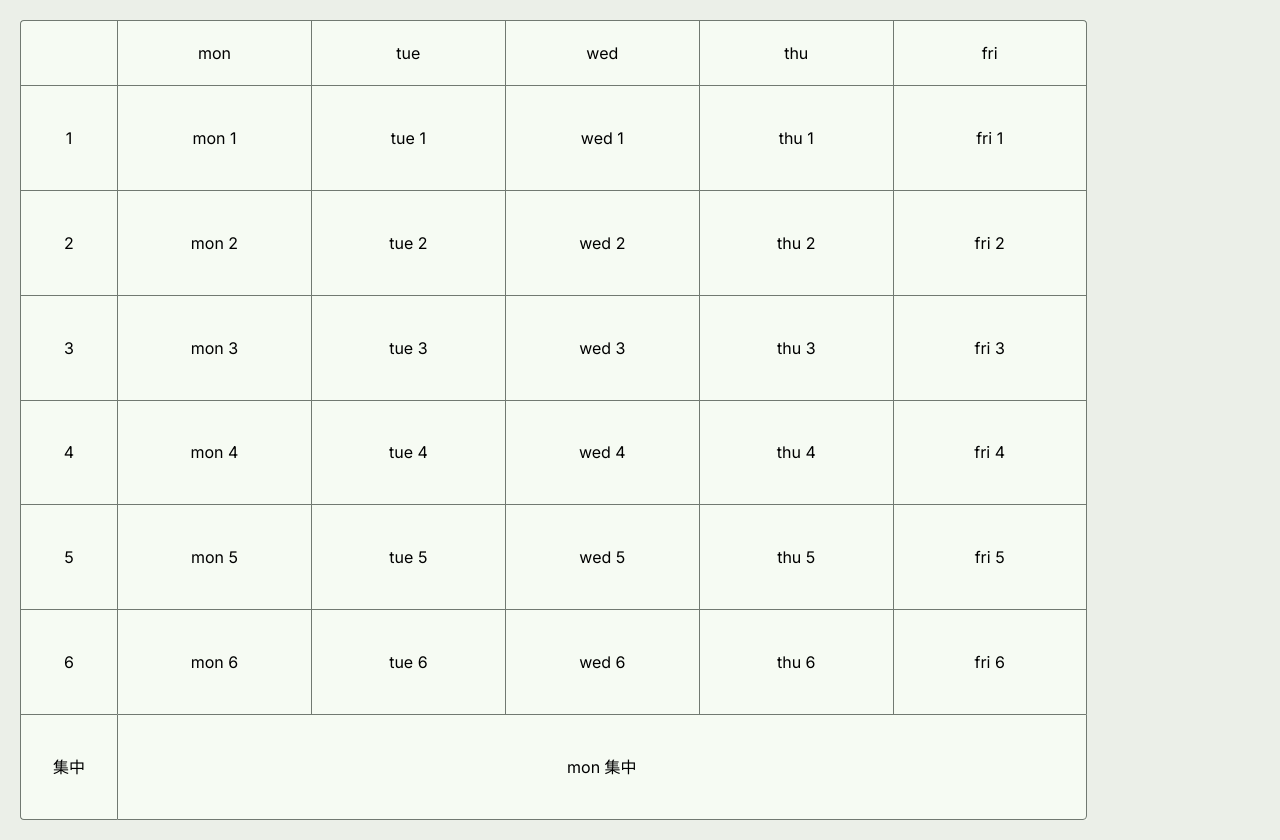
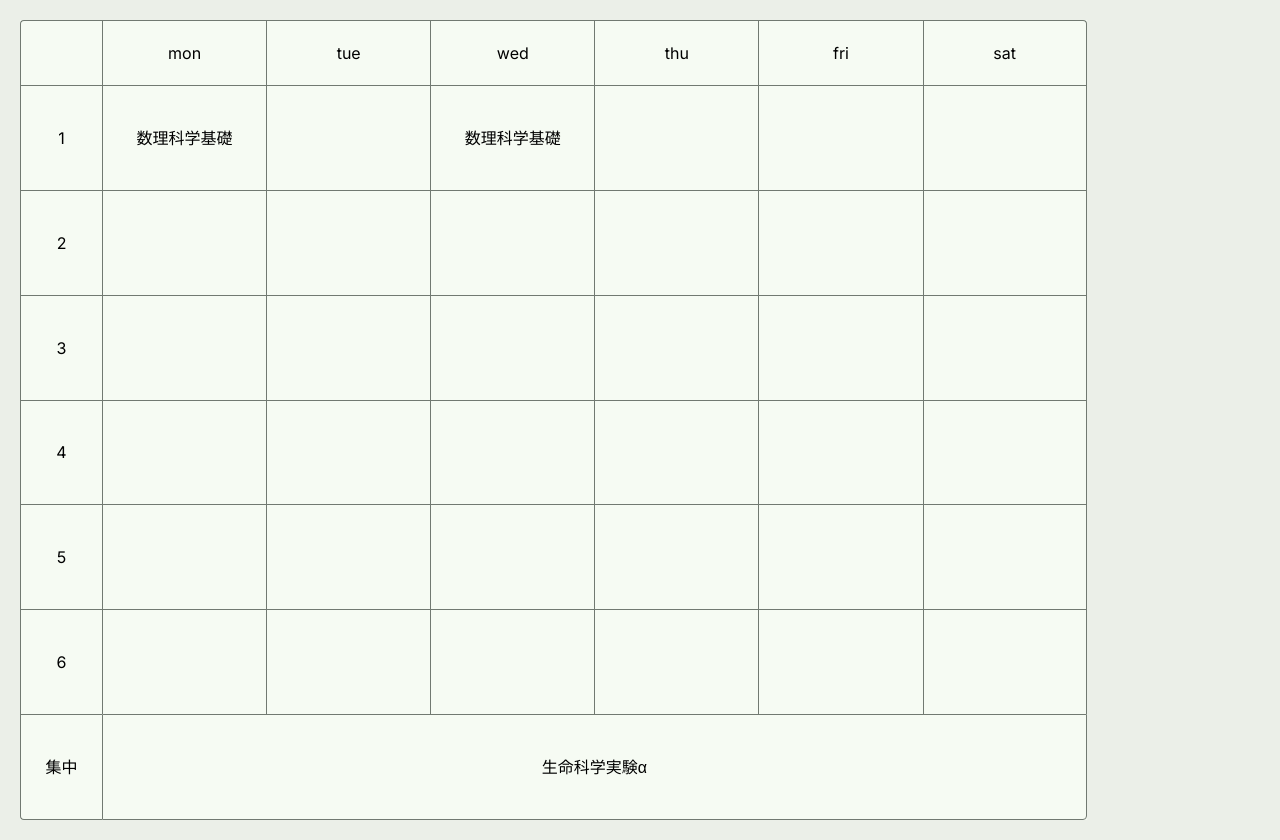
Before and after one commit to ut-code/syllabus-next, a Next.js app: page /components/Sample/Timetable in a window 1280 px wide. Built offline with nearby package versions, Linux system fonts and the light colour scheme.

Commit message:
[add] class name

```diff
--- a/src/app/components/Timetable/index.tsx
+++ b/src/app/components/Timetable/index.tsx
@@ -1,25 +1,40 @@
 "use client";
-import { Day, dayMapping } from "@/app/type";
+import { ClassDataType, Day, DayPeriod } from "@/app/type";
 import {
   ClassSlot,
   DaySlot,
   IntensiveClassSlot,
   PeriodSlot,
-  PosV,
   SlotDiv,
 } from "./slot";
-import { ReactNode } from "react";
+import { ReactNode, useEffect, useState } from "react";
+import { SampleClasses } from "../Sample/ClassModal/SampleClassData";
 
+/**
+ * 土曜日を表示するか否か
+ */
+const hasSaturday = true;
+
+/**
+ * 曜日を取得する
+ * @returns
+ */
 function getDay(): Day[] {
   return hasSaturday
     ? ["mon", "tue", "wed", "thu", "fri", "sat"]
     : ["mon", "tue", "wed", "thu", "fri"];
 }
-const hasSaturday = false;
 
-function slotRow(
-  period: 1 | 2 | 3 | 4 | 5 | 6 | "集中",
-  pos_v: PosV,
+type Period = 1|2|3|4|5|6|"集中";
+
+/**
+ * 各時限、曜日のスロットを作成
+ * @param period 時限
+ * @returns スロットのコレクション
+ */
+function periodSlots(
+  period: Period,
+  classes: ClassDataType[]
 ): ReactNode[] {
   const day = getDay();
   const nodes: ReactNode[] = [];
@@ -28,7 +43,7 @@ function slotRow(
     /* 時限のヘッダー */
     <PeriodSlot
       period={period}
-      pos_v={pos_v}
+      pos_v={"middle"}
       pos_h={"left"}
       key={"period" + period}
     >
@@ -36,14 +51,19 @@ function slotRow(
     </PeriodSlot>,
   );
 
+
   day.map((d) => {
+    const dayPeriod = { day: d, period: period };
+  const foundClass = findClass(classes, dayPeriod);
+  console.log(foundClass);
     nodes.push(
       <ClassSlot
         hasSaturday={hasSaturday}
-        day_period={{ day: d, period: period }}
-        pos_v={pos_v}
+        day_period={dayPeriod}
+        pos_v={"middle"}
         pos_h={d == day[day.length - 1] ? "right" : "center"}
         key={d + period}
+        classes = {foundClass}
       />,
     );
   });
@@ -51,19 +71,68 @@ function slotRow(
   return nodes;
 }
 
+async function loadClass():Promise<ClassDataType[]>{
+  return SampleClasses;
+}
+
+function findClass(classes:ClassDataType[], dayPeriod:DayPeriod){
+  const predicate = (index:number) => {
+    if(dayPeriod.period == "集中"){
+      if(classes[index].dayPeriod == "集中"){
+        return true;
+      }else{
+        return false;
+      }
+    }else{
+      if(classes[index].dayPeriod == "集中"){
+        return false;
+      }
+
+      let found = false;
+      classes[index].dayPeriod.map(dp=>{
+        if(dp.day == dayPeriod.day && dp.period == dayPeriod.period){
+          found = true;
+        }
+      })
+      return found;
+    }
+  }
+
+  const ans:ClassDataType[] = [];
+  for (let index = 0; index < classes.length; index++) {
+    if(predicate(index)){
+      ans.push(classes[index]);
+    }
+  }
+  return ans;
+}
+
 const Timetable: React.FC = () => {
-  const period: (1 | 2 | 3 | 4 | 5 | 6 | "集中")[] = [1, 2, 3, 4, 5, 6];
+
+  const [classes,setClasses] = useState<ClassDataType[]>([]);
+
+  useEffect(()=>{
+    loadClass().then(d=>{
+      setClasses(d);
+    });
+  },[])
+
+  // 時限のコレクション
+  // 集中は除外(この行は他と構造が違うためループに使えない)
+  const period: Period[] = [1, 2, 3, 4, 5, 6];
+
+  // 曜日のコレクション
   const day = getDay();
-  return (
-    <div
-      className={`grid ${hasSaturday ? "grid-cols-13" : "grid-cols-11"} grid-flow-row h-full`}
-    >
-      {/* 左上の空白 */}
-      <SlotDiv pos_v={"top"} pos_h={"left"} />
 
-      {/* 曜日のヘッダー */}
-      {day.map((d) => (
-        <DaySlot
+  // 以降、時間割に表示するスロットを全てこの配列に入れる
+  const slots:ReactNode[] = [];
+
+  // 左上の空白
+  slots.push(<SlotDiv key={"void"} pos_v={"top"} pos_h={"left"} />);
+
+  // 曜日のヘッダー
+  day.map((d) => (
+    slots.push(<DaySlot
       day={d}
       pos_v={"top"}
       pos_h={d == day[day.length - 1] ? "right" : "center"}
@@ -71,24 +140,35 @@ const Timetable: React.FC = () => {
     >
       {period}
     </DaySlot>
-      ))}
+  )))
 
-      {period.map((period) => {
-        return slotRow(period, "middle").map((n) => {
-          return n;
+  // 各時限、
+  period.map((period) => {
+    //各曜日のスロット
+    periodSlots(period, classes).map((n) => {
+      slots.push(n);
     });
-      })}
+  })
 
-      {/* 集中のヘッダー */}
-      <PeriodSlot period={"集中"} pos_v={"bottom"} pos_h={"left"} />
+  /* 集中のヘッダー */
+  slots.push(<PeriodSlot key={"int_head"} period={"集中"} pos_v={"bottom"} pos_h={"left"} />);
 
-      {/* 集中の講義スロット */}
-      <IntensiveClassSlot
+  // 集中講義のスロット
+  const dayPeriod:DayPeriod = { day: "mon", period: "集中" };
+  slots.push(<IntensiveClassSlot
+    key={"int_slot"}
     hasSaturday={hasSaturday}
-        day_period={{ day: "mon", period: "集中" }}
+    day_period={dayPeriod}
     pos_v={"bottom"}
     pos_h={"right"}
-      />
+    classes={findClass(classes, dayPeriod)}
+  />)
+
+  return (
+    <div
+      className={`grid ${hasSaturday ? "grid-cols-13" : "grid-cols-11"} grid-flow-row h-full`}
+    >
+  {slots}
     </div>
   );
 };
--- a/src/app/components/Timetable/slot.tsx
+++ b/src/app/components/Timetable/slot.tsx
@@ -1,4 +1,4 @@
-import { Day, DayPeriod } from "@/app/type";
+import { ClassDataType, Day, DayPeriod } from "@/app/type";
 import React, { ReactNode } from "react";
 import { design } from "./design";
 
@@ -8,6 +8,7 @@ export type PosH = "left" | "center" | "right";
 interface classProps extends props {
   day_period: DayPeriod;
   hasSaturday: boolean;
+  classes: ClassDataType[];
 }
 
 interface dayProps extends props {
@@ -23,6 +24,7 @@ interface props {
   pos_h: PosH;
   children?: ReactNode;
   className?: string;
+  onClick?:()=>void;
 }
 
 export const ClassSlot: React.FC<classProps> = (props: classProps) => {
@@ -31,9 +33,10 @@ export const ClassSlot: React.FC<classProps> = (props: classProps) => {
       pos_v={props.pos_v}
       pos_h={props.pos_h}
       className={`col-span-2 row-span-2 ${props.className}`}
+      onClick={()=>{console.log(props.classes)}}
     >
       <div>
-        {props.day_period.day} {props.day_period.period}
+        {props.classes.length>0?props.classes[0].titleJp:""}
       </div>
     </SlotDiv>
   );
@@ -48,9 +51,9 @@ export const IntensiveClassSlot: React.FC<classProps> = (props: classProps) => {
           pos_h={props.pos_h}
           className={`${props.hasSaturday ? "col-span-12" : "col-span-10"} row-span-2 ${props.className}`}
         >
-          <div>
-            {props.day_period.day} {props.day_period.period}
-          </div>
+      <div>
+        {props.classes.length>0?props.classes[0].titleJp:""}
+      </div>
         </SlotDiv>
       ) : (
         <SlotDiv
@@ -58,9 +61,9 @@ export const IntensiveClassSlot: React.FC<classProps> = (props: classProps) => {
           pos_h={props.pos_h}
           className={`col-span-10 row-span-2 ${props.className}`}
         >
-          <div>
-            {props.day_period.day} {props.day_period.period}
-          </div>
+      <div>
+        {props.classes.length>0?props.classes[0].titleJp:""}
+      </div>
         </SlotDiv>
       )}
     </>
@@ -118,6 +121,7 @@ export const SlotDiv: React.FC<props> = (prop) => {
             ${prop.pos_h == "right" ? "border-x" : "border-l"}
             ${prop.className}
             `}
+      onClick={e=>{prop.onClick && prop.onClick()}}
     >
       {prop.children}
     </div>
```
Lines whose indentation alone changed are shown as unchanged.
